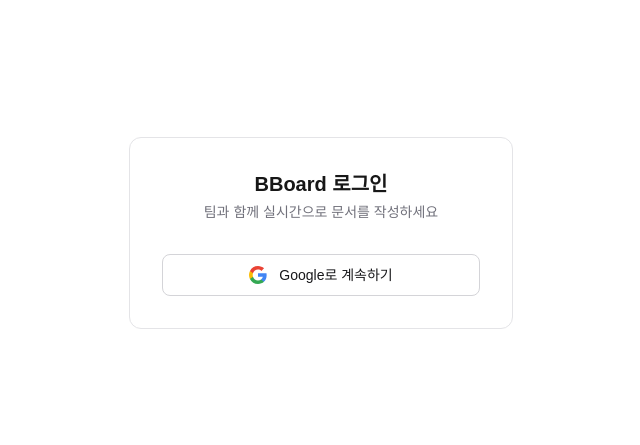
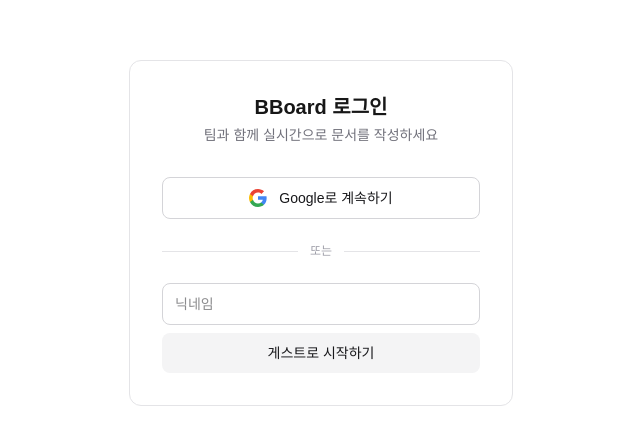
Before and after one commit to jiwon12121/BBoard, a Next.js app: page /login in a window 1280 px wide. Shown: the part 167-612 px from the top of the page, without its empty margins (319-959 px from the left). Built offline with nearby package versions, Linux system fonts and the light colour scheme; no server answers.

Commit message:
Add guest login (nickname only, via Supabase anonymous auth)

```diff
--- a/src/app/login/login-card.tsx
+++ b/src/app/login/login-card.tsx
@@ -1,7 +1,8 @@
 "use client";
 
 import { createClient } from "@/lib/supabase/client";
-import { useSearchParams } from "next/navigation";
+import { useRouter, useSearchParams } from "next/navigation";
+import { useState, type FormEvent } from "react";
 
 function GoogleIcon() {
   return (
@@ -27,8 +28,13 @@
 }
 
 export function LoginCard() {
+  const router = useRouter();
   const searchParams = useSearchParams();
   const next = searchParams.get("next") ?? "/";
+
+  const [nickname, setNickname] = useState("");
+  const [error, setError] = useState<string | null>(null);
+  const [loading, setLoading] = useState(false);
 
   const handleGoogleLogin = async () => {
     const supabase = createClient();
@@ -38,6 +44,28 @@
         redirectTo: `${window.location.origin}/auth/callback?next=${encodeURIComponent(next)}`,
       },
     });
+  };
+
+  const handleGuestLogin = async (e: FormEvent) => {
+    e.preventDefault();
+    setError(null);
+    setLoading(true);
+
+    const supabase = createClient();
+    const { error } = await supabase.auth.signInAnonymously({
+      options: {
+        data: { full_name: nickname.trim() },
+      },
+    });
+
+    if (error) {
+      setError(error.message);
+      setLoading(false);
+      return;
+    }
+
+    router.push(next);
+    router.refresh();
   };
 
   return (
@@ -55,6 +83,30 @@
         <GoogleIcon />
         Google로 계속하기
       </button>
+
+      <div className="my-6 flex items-center gap-3">
+        <div className="h-px flex-1 bg-zinc-200 dark:bg-zinc-800" />
+        <span className="text-xs text-zinc-400">또는</span>
+        <div className="h-px flex-1 bg-zinc-200 dark:bg-zinc-800" />
+      </div>
+
+      <form onSubmit={handleGuestLogin} className="flex flex-col gap-2">
+        <input
+          value={nickname}
+          onChange={(e) => setNickname(e.target.value)}
+          placeholder="닉네임"
+          required
+          className="w-full rounded-lg border border-zinc-300 bg-white px-3 py-2.5 text-sm text-zinc-900 focus:border-zinc-400 focus:outline-none dark:border-zinc-700 dark:bg-zinc-900 dark:text-zinc-100"
+        />
+        <button
+          type="submit"
+          disabled={loading}
+          className="w-full rounded-lg bg-zinc-100 px-4 py-2.5 text-sm font-medium text-zinc-900 transition-colors hover:bg-zinc-200 disabled:opacity-50 dark:bg-zinc-800 dark:text-zinc-100 dark:hover:bg-zinc-700"
+        >
+          {loading ? "시작하는 중..." : "게스트로 시작하기"}
+        </button>
+        {error && <p className="text-sm text-red-600">{error}</p>}
+      </form>
     </div>
   );
 }
```
